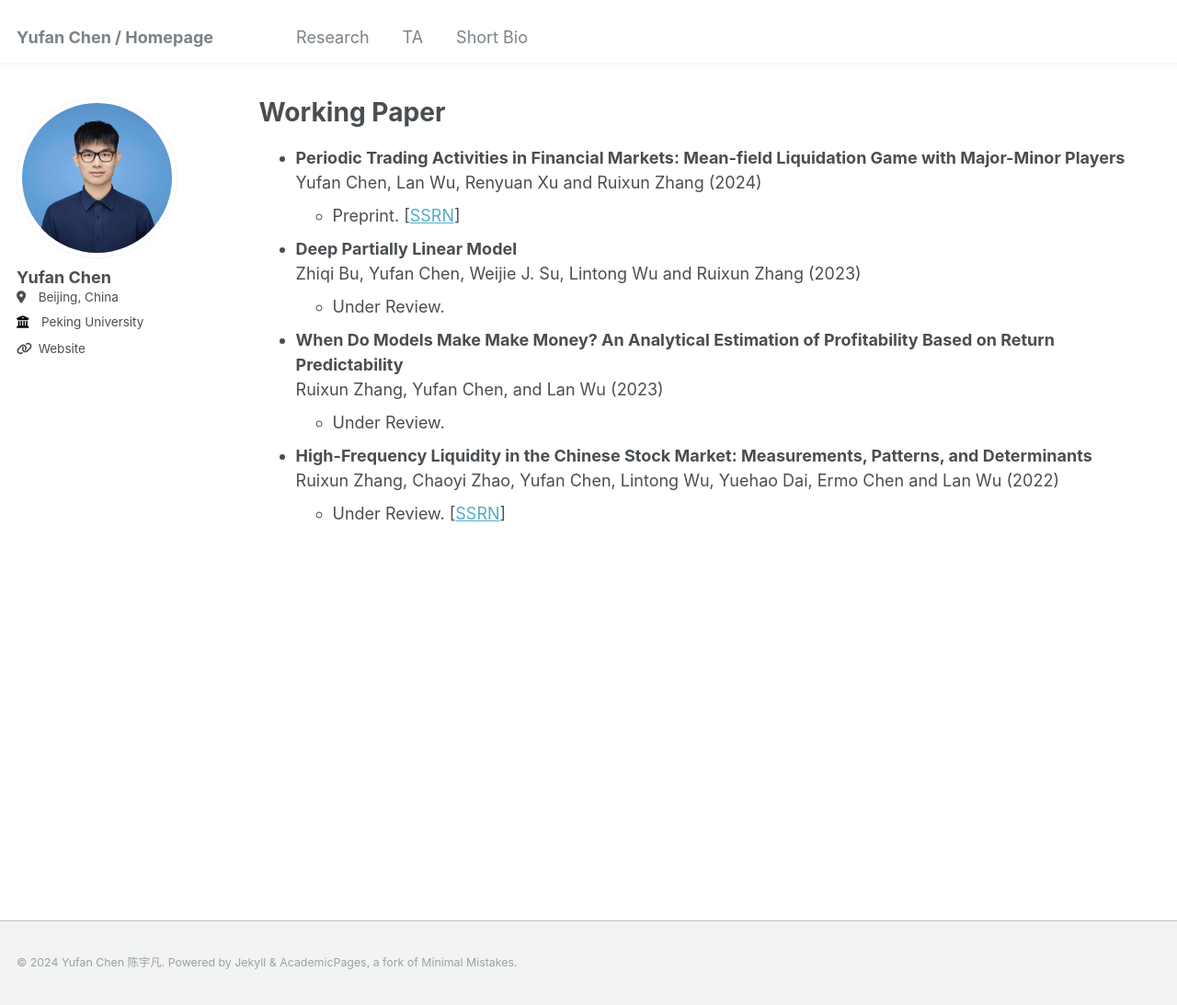
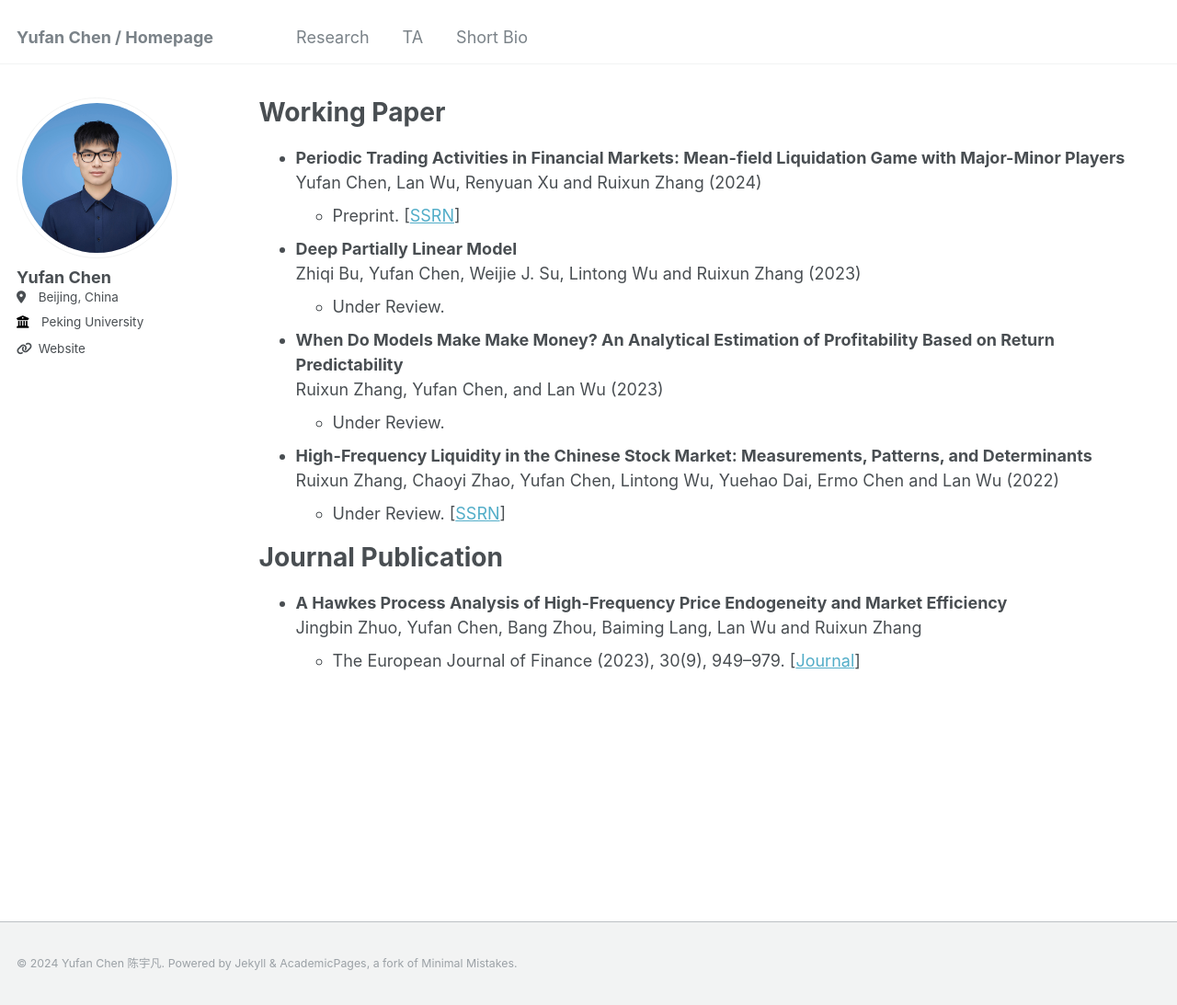
Before and after one commit to YuwanIvan/yuwanivan.github.io, a Jekyll site: the page built from _pages/research.md, in a window 1280 px wide and 1093 px high. Shown: the whole window at 92% size. Built offline with Jekyll 4.4.1, drawn with Linux system fonts in a browser that asks for light colours.

Commit message:
Update research.md

```diff
--- a/_pages/research.md
+++ b/_pages/research.md
@@ -21,3 +21,9 @@ on Return Predictability** <br> Ruixun Zhang, Yufan Chen, and Lan Wu (2023)
 
 * **High-Frequency Liquidity in the Chinese Stock Market: Measurements, Patterns, and Determinants** <br> Ruixun Zhang, Chaoyi Zhao, Yufan Chen, Lintong Wu, Yuehao Dai, Ermo Chen and Lan Wu (2022)
   * Under Review. [[SSRN](https://papers.ssrn.com/sol3/papers.cfm?abstract_id=4191675)]
+
+
+Journal Publication
+==========================
+* **A Hawkes Process Analysis of High-Frequency Price Endogeneity and Market Efficiency** <br> Jingbin Zhuo, Yufan Chen, Bang Zhou, Baiming Lang, Lan Wu and Ruixun Zhang
+  * The European Journal of Finance (2023), 30(9), 949–979. [[Journal](https://doi.org/10.1080/1351847X.2023.2251531)]
```
